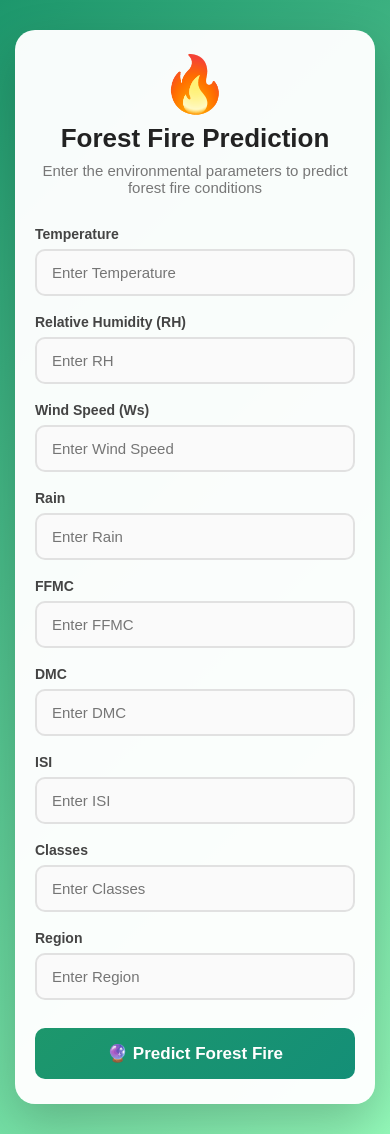
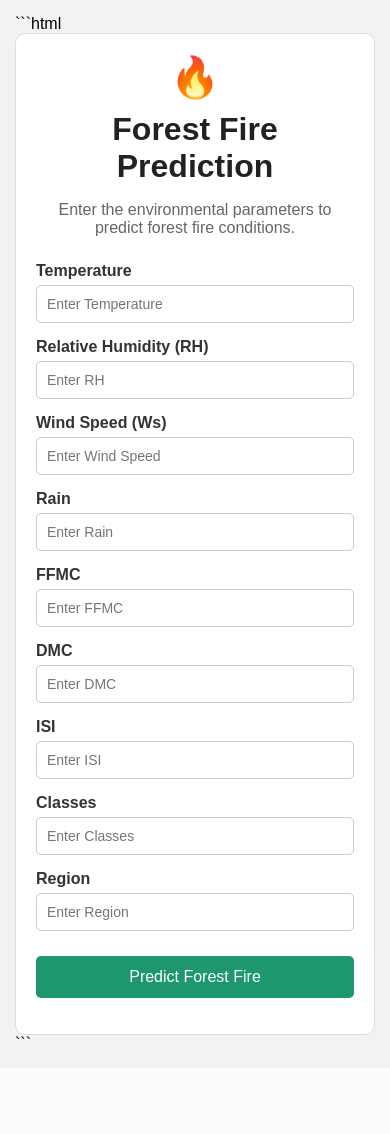
Before and after one commit to pramodm776/Tetsforestfire, a Flask app: page /predictdata in a window 390 px wide. After the commit the page ends 1039 px from the top, so only its background shows below. Run offline with Flask 3, Linux system fonts and the light colour scheme; parts of the project's set-up code (start-up, migrations or seed data) failed here and were passed over.

Commit message:
changed the ui

````diff
--- a/templates/home.html
+++ b/templates/home.html
@@ -1,290 +1,124 @@
+```html
 <!DOCTYPE html>
 <html lang="en">
 
 <head>
-
     <meta charset="UTF-8">
-
     <meta name="viewport" content="width=device-width, initial-scale=1.0">
 
     <title>Forest Fire Prediction</title>
 
     <style>
-
         * {
-            margin: 0;
-            padding: 0;
             box-sizing: border-box;
-            font-family: Arial, Helvetica, sans-serif;
+            font-family: Arial, sans-serif;
         }
 
         body {
-            min-height: 100vh;
-
-            display: flex;
-            justify-content: center;
-            align-items: center;
-
-            padding: 30px 15px;
-
-            background: linear-gradient(
-                135deg,
-                #1d976c,
-                #93f9b9
-            );
+            margin: 0;
+            padding: 30px;
+            background-color: #f2f2f2;
         }
 
-
-        /* Main Card */
-
         .container {
-            width: 100%;
             max-width: 650px;
-
-            padding: 40px;
-
-            background: rgba(255, 255, 255, 0.97);
-
-            border-radius: 20px;
-
-            box-shadow:
-                0 20px 50px rgba(0, 0, 0, 0.2);
-
-            animation: fadeIn 0.8s ease;
+            margin: auto;
+            padding: 30px;
+            background-color: white;
+            border-radius: 10px;
+            border: 1px solid #ddd;
         }
-
-
-        /* Heading */
 
         .header {
             text-align: center;
-
-            margin-bottom: 30px;
+            margin-bottom: 25px;
         }
 
         .header .icon {
-            font-size: 50px;
-
-            margin-bottom: 10px;
-
-            animation: fire 1.5s infinite alternate;
+            font-size: 40px;
         }
 
         .header h1 {
-            font-size: 32px;
-
+            margin: 10px 0;
             color: #222;
-
-            margin-bottom: 8px;
         }
 
         .header p {
-            color: #777;
-
-            font-size: 15px;
+            color: #666;
         }
-
-
-        /* Form */
 
         form {
             display: grid;
-
             grid-template-columns: 1fr 1fr;
-
-            gap: 18px;
+            gap: 15px;
         }
 
-
-        /* Input Group */
-
         .input-group {
-            position: relative;
+            display: flex;
+            flex-direction: column;
         }
 
-        .input-group label {
-            display: block;
-
-            margin-bottom: 7px;
-
-            font-size: 14px;
-
+        label {
+            margin-bottom: 5px;
             font-weight: bold;
-
-            color: #444;
+            color: #333;
         }
 
-
-        /* Input */
-
         input {
-            width: 100%;
-
-            padding: 13px 15px;
-
-            border: 2px solid #e1e1e1;
-
-            border-radius: 10px;
-
-            outline: none;
-
-            font-size: 15px;
-
-            transition: all 0.3s ease;
-
-            background: #fafafa;
-        }
-
-        input:hover {
-            border-color: #1d976c;
-
-            background: white;
+            padding: 10px;
+            border: 1px solid #ccc;
+            border-radius: 5px;
+            font-size: 14px;
         }
 
         input:focus {
+            outline: none;
             border-color: #1d976c;
-
-            background: white;
-
-            box-shadow:
-                0 0 0 4px rgba(29, 151, 108, 0.12);
-
-            transform: translateY(-2px);
         }
-
-
-        /* Predict Button */
 
         button {
             grid-column: span 2;
-
+            padding: 12px;
             margin-top: 10px;
-
-            padding: 15px;
-
             border: none;
-
-            border-radius: 10px;
-
-            background: linear-gradient(
-                135deg,
-                #1d976c,
-                #148f77
-            );
-
+            border-radius: 5px;
+            background-color: #1d976c;
             color: white;
-
-            font-size: 17px;
-
-            font-weight: bold;
-
+            font-size: 16px;
             cursor: pointer;
-
-            transition: all 0.3s ease;
         }
 
         button:hover {
-            transform: translateY(-3px);
-
-            box-shadow:
-                0 10px 25px rgba(29, 151, 108, 0.35);
+            background-color: #157a58;
         }
 
-        button:active {
-            transform: scale(0.97);
-        }
-
-
-        /* Result */
-
         .result {
-            margin-top: 30px;
-
-            padding: 20px;
-
+            margin-top: 25px;
+            padding: 15px;
             text-align: center;
-
-            border-radius: 12px;
-
-            background: #e8fff5;
-
-            border: 2px solid #1d976c;
-
-            animation: resultAnimation 0.6s ease;
+            background-color: #e8fff5;
+            border: 1px solid #1d976c;
+            border-radius: 5px;
         }
 
         .result h2 {
-            color: #148f77;
-
-            font-size: 18px;
-
-            margin-bottom: 8px;
+            margin: 0 0 8px;
+            color: #157a58;
         }
 
         .result p {
-            font-size: 25px;
-
+            margin: 0;
+            font-size: 22px;
             font-weight: bold;
-
-            color: #222;
         }
 
-
-        /* Animations */
-
-        @keyframes fadeIn {
-
-            from {
-                opacity: 0;
-                transform: translateY(20px);
+        @media (max-width: 600px) {
+            body {
+                padding: 15px;
             }
 
-            to {
-                opacity: 1;
-                transform: translateY(0);
-            }
-
-        }
-
-
-        @keyframes fire {
-
-            from {
-                transform: scale(1);
-            }
-
-            to {
-                transform: scale(1.15);
-            }
-
-        }
-
-
-        @keyframes resultAnimation {
-
-            from {
-                opacity: 0;
-                transform: scale(0.9);
-            }
-
-            to {
-                opacity: 1;
-                transform: scale(1);
-            }
-
-        }
-
-
-        /* Mobile Responsive */
-
-        @media (max-width: 600px) {
-
             .container {
-                padding: 25px 20px;
-            }
-
-            .header h1 {
-                font-size: 26px;
+                padding: 20px;
             }
 
             form {
@@ -294,202 +128,115 @@
             button {
                 grid-column: span 1;
             }
-
         }
-
     </style>
-
 </head>
-
 
 <body>
 
-
     <div class="container">
 
-
-    <!-- Header -->
-
         <div class="header">
-
-        <div class="icon">
-            🔥
-        </div>
+            <div class="icon">🔥</div>
 
             <h1>Forest Fire Prediction</h1>
 
             <p>
                 Enter the environmental parameters
-            to predict forest fire conditions
+                to predict forest fire conditions.
             </p>
-
         </div>
 
-
-    <!-- Prediction Form -->
-
-    <form
-        action="{{ url_for('predict_datapoint') }}"
-        method="post"
-    >
-
+        <form action="{{ url_for('predict_datapoint') }}" method="post">
 
             <div class="input-group">
-
                 <label>Temperature</label>
-
-            <input
-                type="text"
+                <input type="text"
                        name="Temperature"
                        placeholder="Enter Temperature"
-                required
-            >
-
+                       required>
             </div>
 
+            <div class="input-group">
+                <label>Relative Humidity (RH)</label>
+                <input type="text"
+                       name="RH"
+                       placeholder="Enter RH"
+                       required>
+            </div>
 
             <div class="input-group">
-
-            <label>Relative Humidity (RH)</label>
-
-            <input
-                type="text"
-                name="RH"
-                placeholder="Enter RH"
-                required
-            >
-
+                <label>Wind Speed (Ws)</label>
+                <input type="text"
+                       name="Ws"
+                       placeholder="Enter Wind Speed"
+                       required>
             </div>
 
+            <div class="input-group">
+                <label>Rain</label>
+                <input type="text"
+                       name="Rain"
+                       placeholder="Enter Rain"
+                       required>
+            </div>
 
             <div class="input-group">
-
-            <label>Wind Speed (Ws)</label>
-
-            <input
-                type="text"
-                name="Ws"
-                placeholder="Enter Wind Speed"
-                required
-            >
-
+                <label>FFMC</label>
+                <input type="text"
+                       name="FFMC"
+                       placeholder="Enter FFMC"
+                       required>
             </div>
 
+            <div class="input-group">
+                <label>DMC</label>
+                <input type="text"
+                       name="DMC"
+                       placeholder="Enter DMC"
+                       required>
+            </div>
 
             <div class="input-group">
-
-            <label>Rain</label>
-
-            <input
-                type="text"
-                name="Rain"
-                placeholder="Enter Rain"
-                required
-            >
-
+                <label>ISI</label>
+                <input type="text"
+                       name="ISI"
+                       placeholder="Enter ISI"
+                       required>
             </div>
 
+            <div class="input-group">
+                <label>Classes</label>
+                <input type="text"
+                       name="Classes"
+                       placeholder="Enter Classes"
+                       required>
+            </div>
 
             <div class="input-group">
-
-            <label>FFMC</label>
-
-            <input
-                type="text"
-                name="FFMC"
-                placeholder="Enter FFMC"
-                required
-            >
-
+                <label>Region</label>
+                <input type="text"
+                       name="Region"
+                       placeholder="Enter Region"
+                       required>
             </div>
 
-
-        <div class="input-group">
-
-            <label>DMC</label>
-
-            <input
-                type="text"
-                name="DMC"
-                placeholder="Enter DMC"
-                required
-            >
-
-        </div>
-
-
-        <div class="input-group">
-
-            <label>ISI</label>
-
-            <input
-                type="text"
-                name="ISI"
-                placeholder="Enter ISI"
-                required
-            >
-
-        </div>
-
-
-        <div class="input-group">
-
-            <label>Classes</label>
-
-            <input
-                type="text"
-                name="Classes"
-                placeholder="Enter Classes"
-                required
-            >
-
-        </div>
-
-
-        <div class="input-group">
-
-            <label>Region</label>
-
-            <input
-                type="text"
-                name="Region"
-                placeholder="Enter Region"
-                required
-            >
-
-        </div>
-
-
-        <!-- Button -->
-
             <button type="submit">
-
-            🔮 Predict Forest Fire
-
+                Predict Forest Fire
             </button>
-
 
         </form>
 
-
-    <!-- Prediction Result -->
-
         {% if result %}
-
         <div class="result">
-
             <h2>The FWI is</h2>
-
             <p>{{ result }}</p>
+        </div>
+        {% endif %}
 
     </div>
-
-    {% endif %}
-
-
-</div>
-
 
 </body>
 
 </html>
+```
````
Lines whose indentation alone changed are shown as unchanged.
